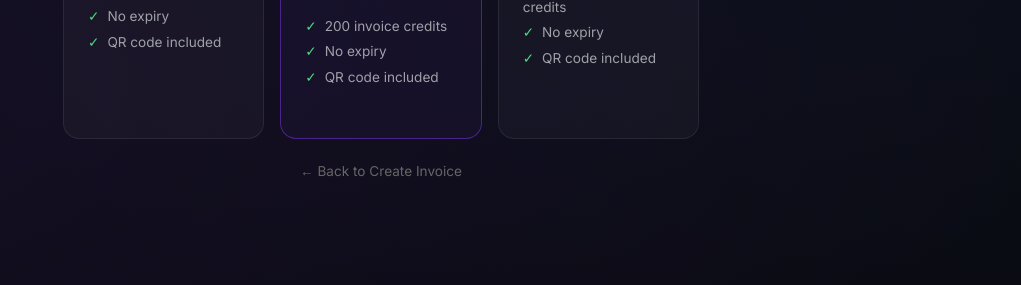
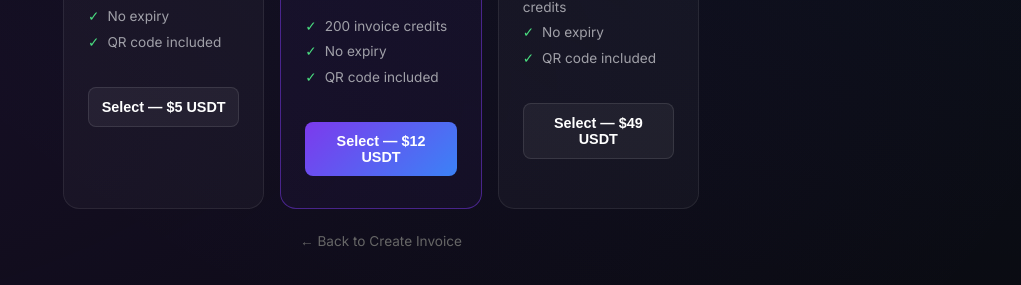
Before and after one commit to djaregithub/digitalforge-ai, a plain HTML site: page frontend/buy-credits.html in a window 1280 px wide. Shown: the part 315-600 px from the top of the page, without its empty margins (259-1280 px from the left). Drawn offline with Linux system fonts and the light colour scheme.

Commit message:
Buy credits: Select button on each plan

```diff
--- a/frontend/buy-credits.html
+++ b/frontend/buy-credits.html
@@ -83,7 +83,9 @@
                 <li>No expiry</li>
                 <li>QR code included</li>
             </ul>
+            <button class="select-btn" data-plan="${key}" style="width:100%;margin-top:1rem;padding:0.7rem;background:${key === 'pro' ? 'linear-gradient(135deg,#7c3aed,#3b82f6)' : 'rgba(255,255,255,0.05)'};border:${key === 'pro' ? 'none' : '1px solid rgba(255,255,255,0.1)'};border-radius:8px;color:#fff;font-weight:600;cursor:pointer;font-size:0.9rem;transition:all 0.2s">Select — $${p.usdt} USDT</button>
         `;
+        div.querySelector('.select-btn').onclick = (e) => { e.stopPropagation(); selectPlan(key); };
         div.onclick = () => selectPlan(key);
         plansDiv.appendChild(div);
     });
```
